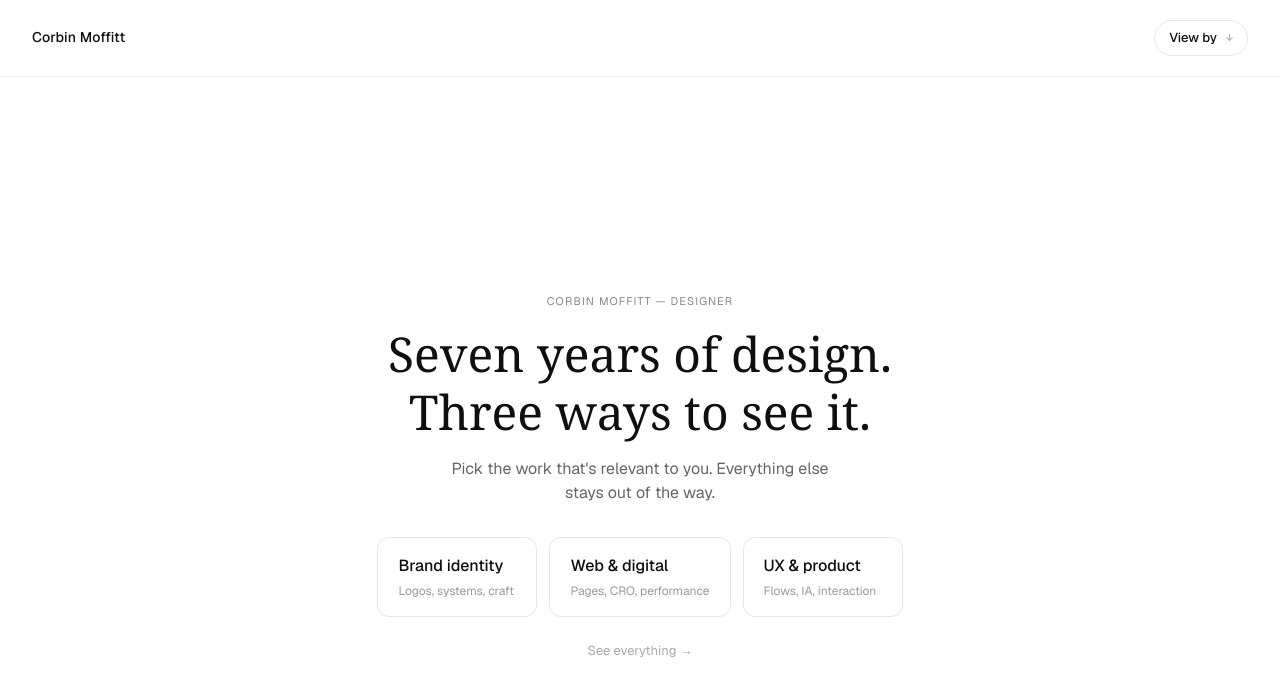
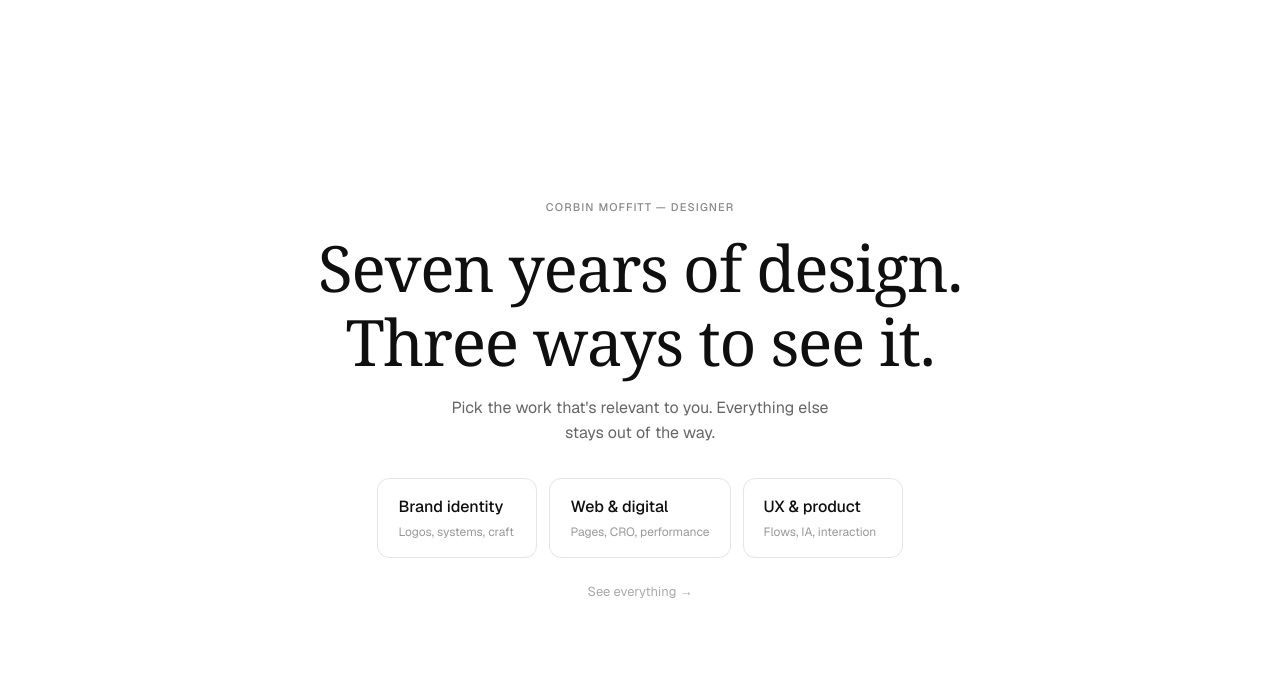
Before and after one commit to cmoff13/corbin-portfolio, a Next.js app: page / in a window 1280 px wide. Shown: the top 696 px of the page. Built offline with nearby package versions, Linux system fonts and the light colour scheme.

Commit message:
hide nav on gate, clear segment on back

```diff
--- a/src/app/layout.tsx
+++ b/src/app/layout.tsx
@@ -1,23 +1,19 @@
+'use client'
+
 import type { Metadata } from 'next'
 import { Geist } from 'next/font/google'
+import { usePathname } from 'next/navigation'
 import SegmentSwitcher from '@/components/SegmentSwitcher'
 import './globals.css'
 
 const geist = Geist({ subsets: ['latin'] })
 
-export const metadata: Metadata = {
-  title: 'Corbin Moffitt — Designer',
-  description: 'Seven years across brand identity, web, and performance marketing.',
-}
+function Nav() {
+  const pathname = usePathname()
+  const isGate = pathname === '/'
+  if (isGate) return null
 
-export default function RootLayout({
-  children,
-}: {
-  children: React.ReactNode
-}) {
   return (
-    <html lang="en" data-theme="light">
-      <body className={geist.className}>
     <nav style={{
       display: 'flex',
       justifyContent: 'space-between',
@@ -36,6 +32,18 @@ export default function RootLayout({
       </a>
       <SegmentSwitcher />
     </nav>
+  )
+}
+
+export default function RootLayout({
+  children,
+}: {
+  children: React.ReactNode
+}) {
+  return (
+    <html lang="en" data-theme="light">
+      <body className={geist.className} style={{ backgroundColor: '#ffffff', color: '#0f0f0f' }}>
+        <Nav />
         {children}
       </body>
     </html>
--- /dev/null
+++ b/src/app/src/app/metadata.ts
@@ -0,0 +1,6 @@
+import type { Metadata } from 'next'
+
+export const metadata: Metadata = {
+  title: 'Corbin Moffitt — Designer',
+  description: 'Seven years across brand identity, web, and performance marketing.',
+}
--- a/src/components/SegmentGate.tsx
+++ b/src/components/SegmentGate.tsx
@@ -1,30 +1,48 @@
 'use client'
 
+import { useEffect } from 'react'
 import { useRouter } from 'next/navigation'
 
 export default function SegmentGate() {
   const router = useRouter()
 
+  useEffect(() => {
+    localStorage.removeItem('segment')
+  }, [])
+
+  function choose(id: string) {
+    localStorage.setItem('segment', id)
+    router.push(`/${id}`)
+  }
+
   return (
-    <main style={{ minHeight: '100vh', display: 'flex', flexDirection: 'column', alignItems: 'center', justifyContent: 'center', gap: '16px' }}>
-      <p style={{ fontSize: '11px', letterSpacing: '0.1em', textTransform: 'uppercase', color: '#888' }}>Corbin Moffitt — Designer</p>
-      <h1 style={{ fontFamily: 'Georgia, serif', fontSize: '48px', fontWeight: 400, textAlign: 'center', lineHeight: 1.2 }}>Seven years of design.<br />Three ways to see it.</h1>
-      <p style={{ fontSize: '16px', color: '#666', maxWidth: '400px', textAlign: 'center' }}>Pick the work that's relevant to you. Everything else stays out of the way.</p>
-      <div style={{ display: 'flex', gap: '12px', marginTop: '16px' }}>
-        <button onClick={() => router.push('/brand')} style={{ padding: '16px 20px', border: '1px solid #e5e5e5', borderRadius: '12px', background: '#fff', cursor: 'pointer', minWidth: '160px', textAlign: 'left' }}>
-          <div style={{ fontWeight: 500, marginBottom: '4px' }}>Brand identity</div>
+    <main style={{ minHeight: '100vh', display: 'flex', flexDirection: 'column', alignItems: 'center', justifyContent: 'center', gap: '16px', padding: '48px 24px' }}>
+      <p style={{ fontSize: '11px', fontWeight: 500, letterSpacing: '0.1em', textTransform: 'uppercase', color: '#888' }}>
+        Corbin Moffitt — Designer
+      </p>
+      <h1 style={{ fontFamily: 'Georgia, serif', fontSize: 'clamp(36px, 6vw, 64px)', fontWeight: 400, textAlign: 'center', lineHeight: 1.15, letterSpacing: '-0.02em' }}>
+        Seven years of design.<br />Three ways to see it.
+      </h1>
+      <p style={{ fontSize: '16px', color: '#666', maxWidth: '400px', textAlign: 'center', lineHeight: 1.6 }}>
+        Pick the work that's relevant to you. Everything else stays out of the way.
+      </p>
+      <div style={{ display: 'flex', gap: '12px', marginTop: '16px', flexWrap: 'wrap', justifyContent: 'center' }}>
+        <button onClick={() => choose('brand')} style={{ padding: '16px 20px', border: '1px solid #e5e5e5', borderRadius: '12px', background: '#fff', cursor: 'pointer', minWidth: '160px', textAlign: 'left', transition: 'border-color 0.2s' }}>
+          <div style={{ fontWeight: 500, marginBottom: '4px', color: '#0f0f0f' }}>Brand identity</div>
           <div style={{ fontSize: '12px', color: '#999' }}>Logos, systems, craft</div>
         </button>
-        <button onClick={() => router.push('/web')} style={{ padding: '16px 20px', border: '1px solid #e5e5e5', borderRadius: '12px', background: '#fff', cursor: 'pointer', minWidth: '160px', textAlign: 'left' }}>
-          <div style={{ fontWeight: 500, marginBottom: '4px' }}>Web & digital</div>
+        <button onClick={() => choose('web')} style={{ padding: '16px 20px', border: '1px solid #e5e5e5', borderRadius: '12px', background: '#fff', cursor: 'pointer', minWidth: '160px', textAlign: 'left', transition: 'border-color 0.2s' }}>
+          <div style={{ fontWeight: 500, marginBottom: '4px', color: '#0f0f0f' }}>Web & digital</div>
           <div style={{ fontSize: '12px', color: '#999' }}>Pages, CRO, performance</div>
         </button>
-        <button onClick={() => router.push('/ux')} style={{ padding: '16px 20px', border: '1px solid #e5e5e5', borderRadius: '12px', background: '#fff', cursor: 'pointer', minWidth: '160px', textAlign: 'left' }}>
-          <div style={{ fontWeight: 500, marginBottom: '4px' }}>UX & product</div>
+        <button onClick={() => choose('ux')} style={{ padding: '16px 20px', border: '1px solid #e5e5e5', borderRadius: '12px', background: '#fff', cursor: 'pointer', minWidth: '160px', textAlign: 'left', transition: 'border-color 0.2s' }}>
+          <div style={{ fontWeight: 500, marginBottom: '4px', color: '#0f0f0f' }}>UX & product</div>
           <div style={{ fontSize: '12px', color: '#999' }}>Flows, IA, interaction</div>
         </button>
       </div>
-      <button onClick={() => router.push('/work')} style={{ marginTop: '8px', fontSize: '13px', color: '#aaa', background: 'none', border: 'none', cursor: 'pointer' }}>See everything →</button>
+      <button onClick={() => router.push('/work')} style={{ marginTop: '8px', fontSize: '13px', color: '#aaa', background: 'none', border: 'none', cursor: 'pointer' }}>
+        See everything →
+      </button>
     </main>
   )
 }
```
Lines whose indentation alone changed are shown as unchanged.
